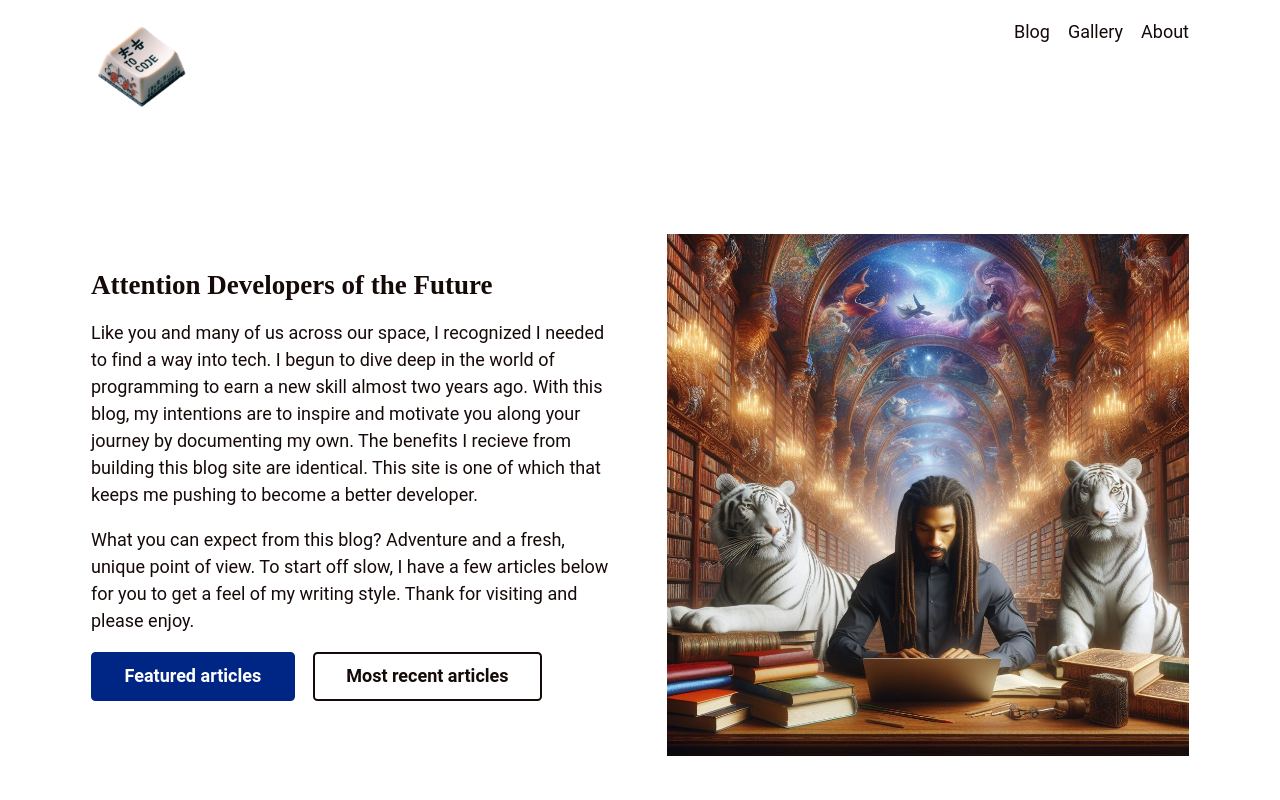
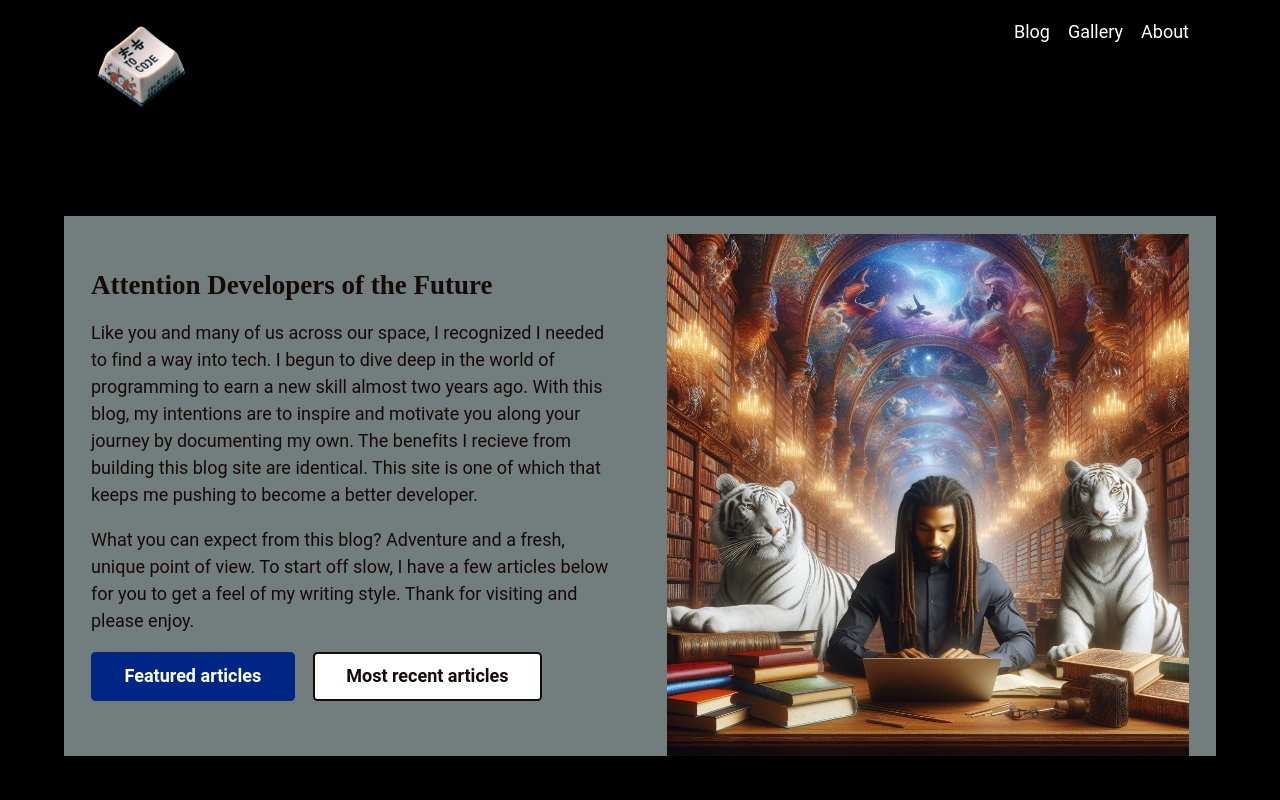
Before and after one commit to CEODemitri/To-Code, an Eleventy site: page src/index.njk in a window 1280 px wide. Shown: the top 800 px of the page. Built offline with nearby package versions, Linux system fonts and the light colour scheme; Eleventy itself is replaced by a stand-in of ours; files that its build step writes are made by us from their sources.

Commit message:
update in progress, work on hero

```diff
--- a/src/_includes/header.njk
+++ b/src/_includes/header.njk
@@ -5,7 +5,7 @@
         <a href="/">
           <img src="../assets/logo.png" width=100px height=100px/>
         </a>
-        </svg>
+        <i class="bi bi-list"></i>
       </div>
 
       <nav>
--- a/src/index.njk
+++ b/src/index.njk
@@ -4,7 +4,7 @@ layout: 'base.njk'
 ---
 
 <section class="hero">
-  <div class="container flow">
+  <div class="container hero__container flow">
     <div class="hero__content flow">
       <h1>Attention Developers of the Future</h1>
       <p>Like you and many of us across our space, I recognized I needed to find a way into tech. I begun to dive deep in the world of programming to earn a new skill almost two years ago. With this blog, my intentions are to inspire and motivate you along your journey by documenting my own. The benefits I recieve from building this blog site are identical. This site is one of which that keeps me pushing to become a better developer.</p>
--- a/src/style.css
+++ b/src/style.css
@@ -200,11 +200,13 @@ section,
 
 .page-header {
   padding: 1em 0;
+  background-color: black;
 }
 
 .page-header__content {
   display: flex;
   justify-content: space-between;
+  color: #fff;
 }
 
 .nav-list {
@@ -213,7 +215,7 @@ section,
 }
 
 .nav-list a {
-  color: var(--clr-neutral-900);
+  color: var(--clr-neutral-200);
   text-decoration: none;
 }
 
@@ -239,6 +241,10 @@ section,
   Homepage
   /////////////////////// */
 
+.hero {
+  background-color: black;
+}
+
 .hero > div {
   display: grid;
   grid-auto-flow: row;
@@ -246,6 +252,12 @@ section,
   align-items: center;
   gap: 3em;
 }
+
+.hero__container {
+  background-color: #727d7d;
+
+}
+
 
 .hero__image {
   width: 100%;
```
Also changed, not shown: package.json (+5 -2 lines), 1 other file.
